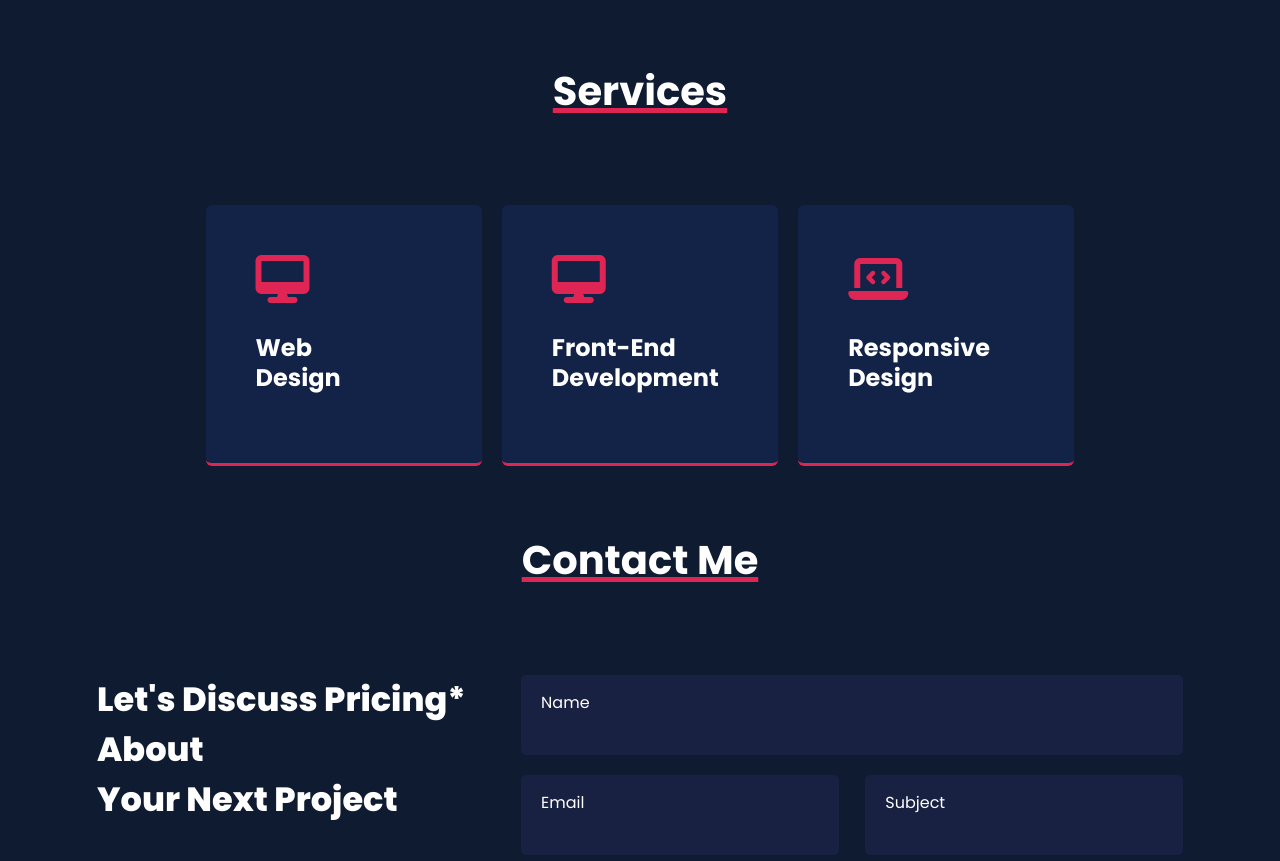
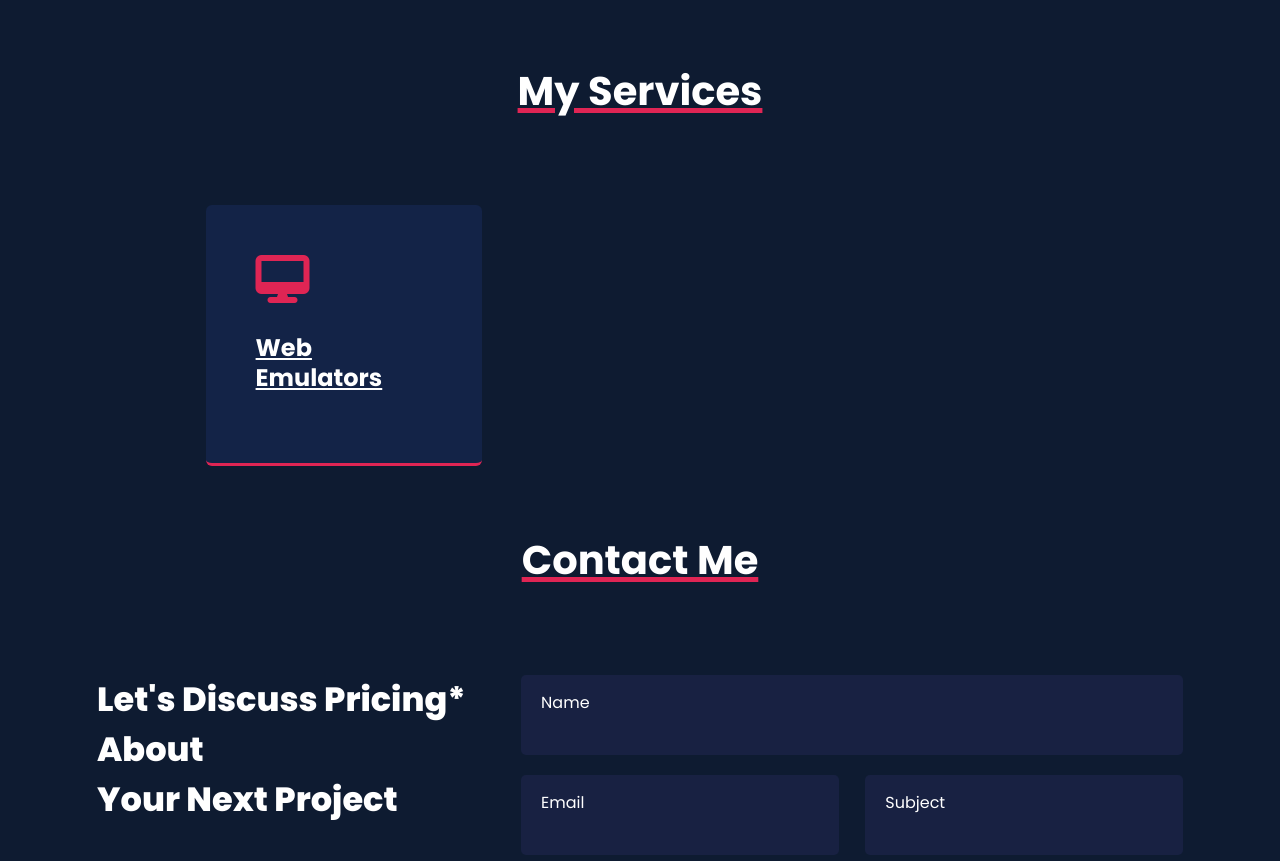
Before and after one commit to tremensly/tremensly.github.io, a plain HTML site: page index.html in a window 1280 px wide. Shown: the part 2125-2986 px from the top of the page. Drawn offline with nearby package versions, Linux system fonts and the light colour scheme; a script that the page names is missing.

Commit message:
Update index.html

```diff
--- a/index.html
+++ b/index.html
@@ -158,16 +158,16 @@
                 <!-- services section  -->
     <section class="services section" id="services">
         <div class="container flex-center">
-            <h2 class="section-title">Services</h2>
+            <h2 class="section-title">My Services</h2>
             <div class="content">
                 <ul class="service-list">
                     <li class="service-container">
                         <div class="service-card">
                             <i class="fa-solid fa-desktop"></i>
-                            <h3>Web <br> Design</h3>
+                            <h3><a href="/emulators/index.html" style="color:white"><u>Web Emulators</u></a><br></h3>
                         </div>
                     </li>
-                    <li class="service-container">
+                  <!--  <li class="service-container">
                         <div class="service-card">
                             <i class="fa-solid fa-desktop"></i>
                             <h3>Front-End Development</h3>
@@ -178,7 +178,7 @@
                             <i class="fa-solid fa-laptop-code"></i>
                             <h3>Responsive Design</h3>
                         </div>
-                    </li>
+                    </li> -->
                 </ul>
             </div>
         </div>
```
